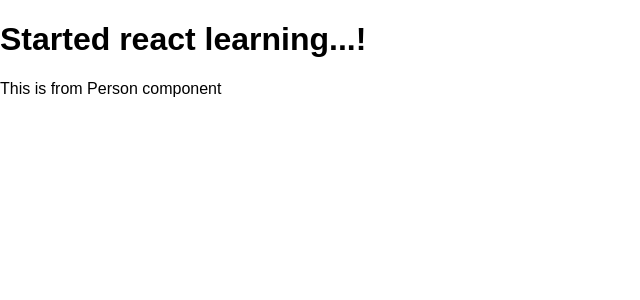
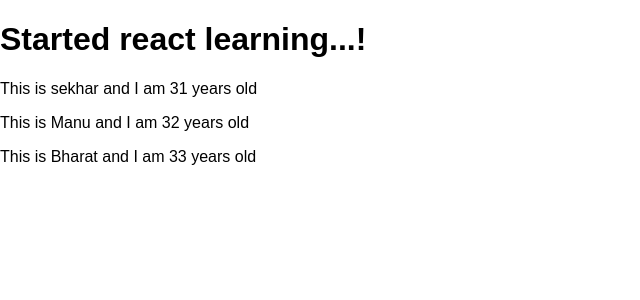
Before and after one commit to sekhar1245/React-Workouts, a React (Create React App) app in the folder react_practice/: page / in a window 1280 px wide. Shown: the top 300 px of the page, without its empty margins (0-640 px from the left). Built offline with nearby package versions, Linux system fonts and the light colour scheme.

Commit message:
props example

```diff
--- a/react_practice/src/App.js
+++ b/react_practice/src/App.js
@@ -7,7 +7,10 @@
     return (
       <div className="App">
         <h1>Started react learning...!</h1>
-        <Person />
+        <Person   name="sekhar" age="31"/>
+        <Person  name="Manu" age="32"/>
+        <Person name="Bharat" age="33"/>
+
       </div>
     );
   }
--- a/react_practice/src/Person/Person.js
+++ b/react_practice/src/Person/Person.js
@@ -1,8 +1,8 @@
 import React from 'react';
 
-const person = ()=>{
+const person = (props)=>{
 
-    return <p> This is from Person component</p>
+    return <p> This is {props.name} and I am {props.age} years old</p>
 };
 
 export default person;
```
